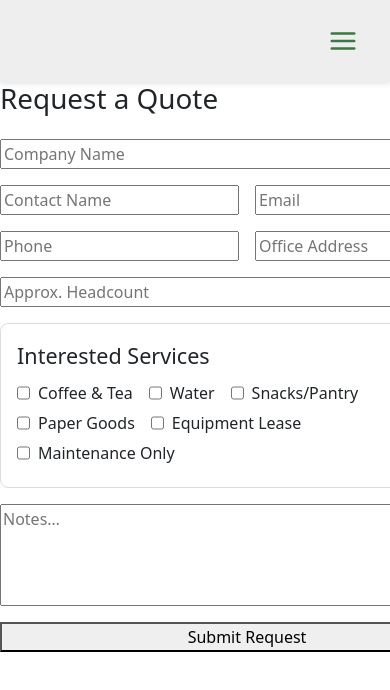
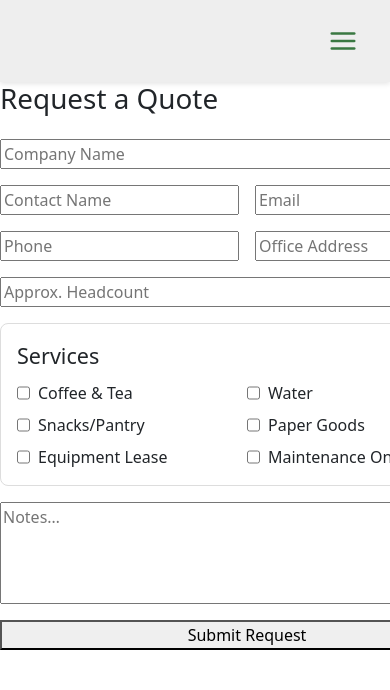
Before and after one commit to adriantheodor/doyles-coffee-front, a React (Create React App) app: page /quote in a window 390 px wide. Shown: the top 690 px of the page. Built offline with nearby package versions, Linux system fonts and the light colour scheme; no server answers.

Commit message:
trying to make quote section fit better on mobile 2

```diff
--- a/src/pages/QuotePage.js
+++ b/src/pages/QuotePage.js
@@ -102,7 +102,8 @@ export default function QuotePage() {
       <fieldset
         style={{ border: "1px solid #ddd", borderRadius: 8, padding: "1rem" }}
       >
-        <legend>Interested Services</legend>
+        <legend>Services</legend>
+        <div style={{ display: "flex", flexWrap: "wrap", gap: "0.5rem 0" }}>
           {[
             "Coffee & Tea",
             "Water",
@@ -113,7 +114,12 @@ export default function QuotePage() {
           ].map((s) => (
             <label
               key={s}
-            style={{ display: "inline-flex", gap: 8, marginRight: 16 }}
+              style={{
+                display: "flex",
+                gap: 8,
+                width: "50%",
+                minWidth: "150px",
+              }}
             >
               <input
                 type="checkbox"
@@ -123,6 +129,7 @@ export default function QuotePage() {
               {s}
             </label>
           ))}
+        </div>
       </fieldset>
 
       <textarea
@@ -131,7 +138,6 @@ export default function QuotePage() {
         value={form.notes}
         onChange={(e) => setForm({ ...form, notes: e.target.value })}
       />
-
       <button disabled={loading}>
         {loading ? "Submitting…" : "Submit Request"}
       </button>
```
Lines whose indentation alone changed are shown as unchanged.
